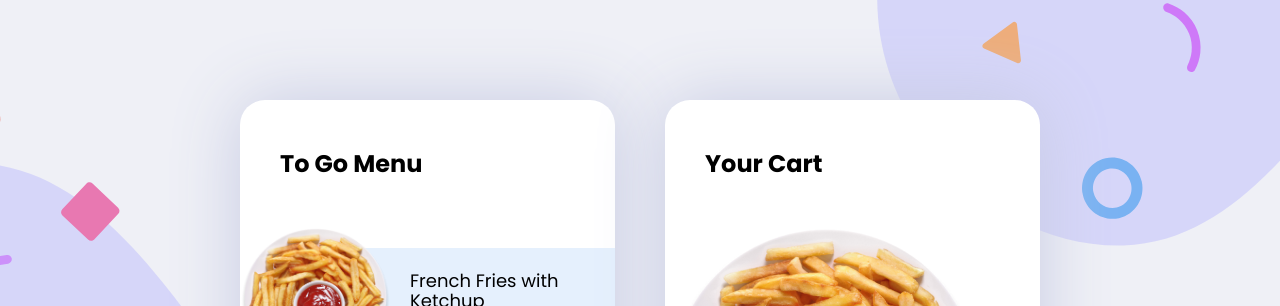
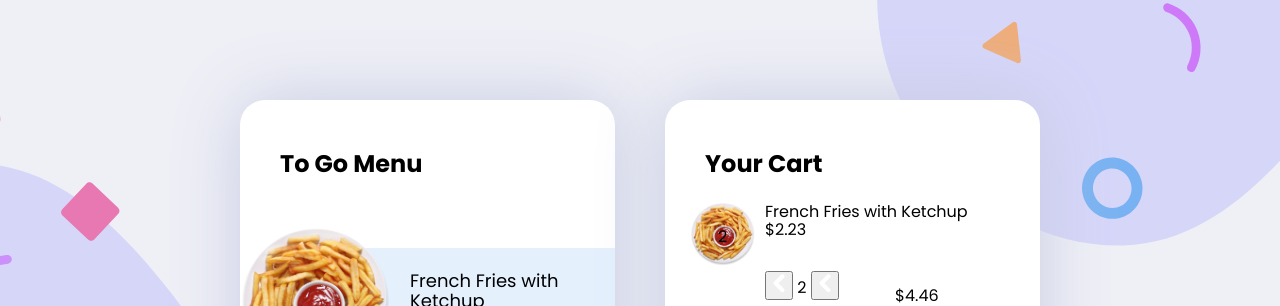
Before and after one commit to ivallee/adventofcss, a website: page 2-ecommerce-cart/STARTER-FILES/index.html in a window 1280 px wide. Shown: the top 306 px of the page. Drawn offline with nearby package versions, Linux system fonts and the light colour scheme.

Commit message:
initial layout of cart items

```diff
--- a/2-ecommerce-cart/STARTER-FILES/index.html
+++ b/2-ecommerce-cart/STARTER-FILES/index.html
@@ -66,11 +66,11 @@
             <img src="./images/plate__french-fries.png" alt="French Fries with Ketchup">
             <span>2</span>
           </div>
-          <h3 class="cart-item__title">
-            French Fries with Ketchup
-          </h3>
-          <p class="cart-item__price">$2.23</p>
-          <div class="menu-item__controls">
+          <div class="cart-item__header">
+            <p class="cart-item__title">French Fries with Ketchup</p>
+            <p class="cart-item__price">$2.23</p>
+          </div>
+          <div class="cart-item__controls">
             <button
               class="cart-item__btn--dec"
               aria-label="Decrease item quantity"
--- a/2-ecommerce-cart/STARTER-FILES/style.css
+++ b/2-ecommerce-cart/STARTER-FILES/style.css
@@ -16,6 +16,10 @@ body {
     url(./images/bg__btm-right.svg);
   background-repeat: no-repeat, no-repeat, no-repeat;
   background-position: left, top right, bottom right;
+}
+
+img {
+  width: 100%;
 }
 
 .wrapper {
@@ -131,3 +135,43 @@ body {
 }
 
 /* CART */
+
+.cart {
+  padding: 25px;
+}
+
+.cart .window__title {
+  margin: 25px 15px;
+}
+
+.cart-item {
+  display: grid;
+  grid-template-columns: 65px 1fr 1fr;
+  column-gap: 10px;
+}
+
+.cart-item__image-container {
+  position: relative;
+}
+
+.cart-item__image-container span {
+  text-align: center;
+  position: absolute;
+  top: 50%;
+  left: 0;
+  right: 0;
+  margin: auto;
+  transform: translateY(-50%);
+}
+
+.cart-item__header {
+  grid-column: 2 / -1;
+}
+
+.cart-item__header > * {
+  margin: 0;
+}
+
+.cart-item__controls {
+  grid-column: 2 / 3;
+}
```
